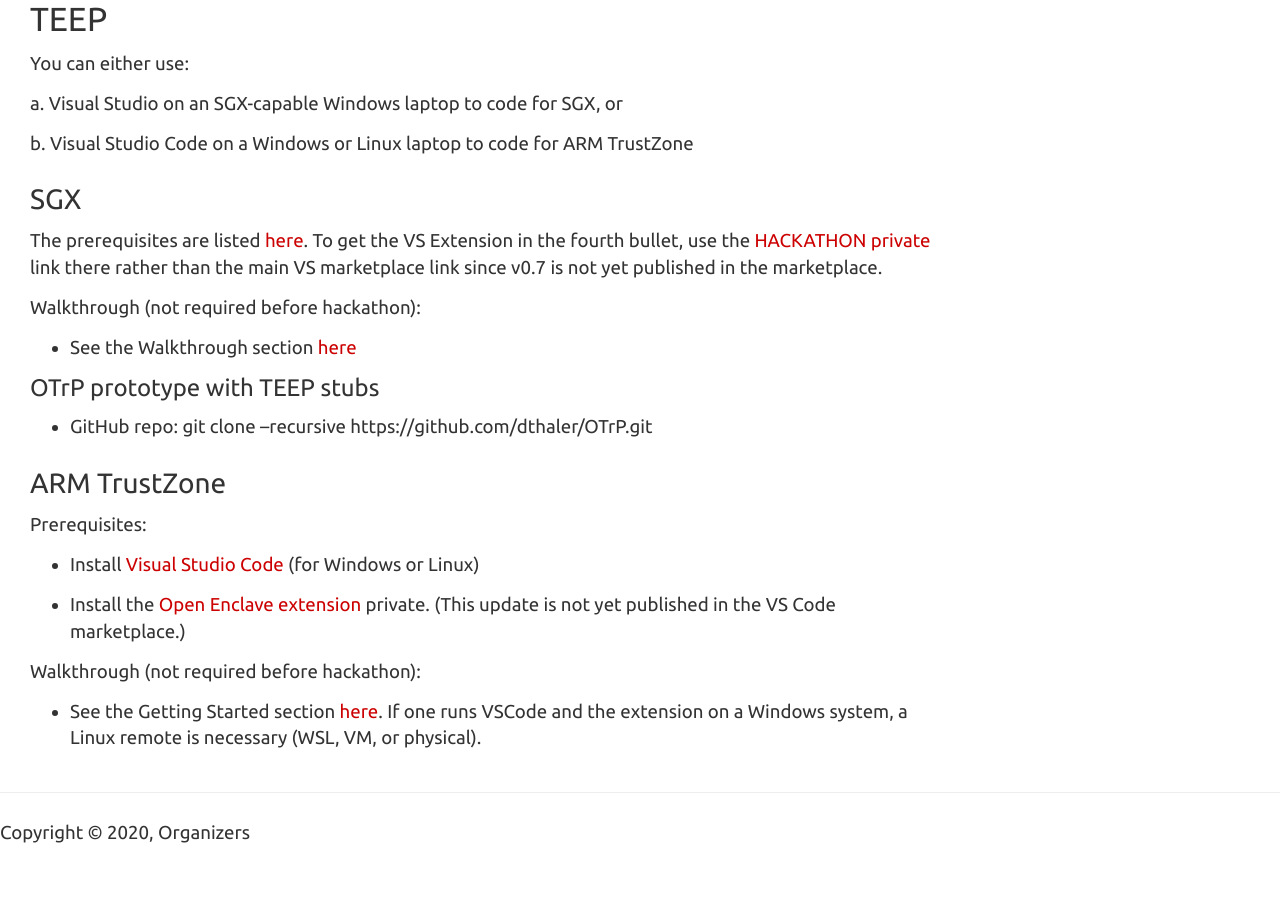
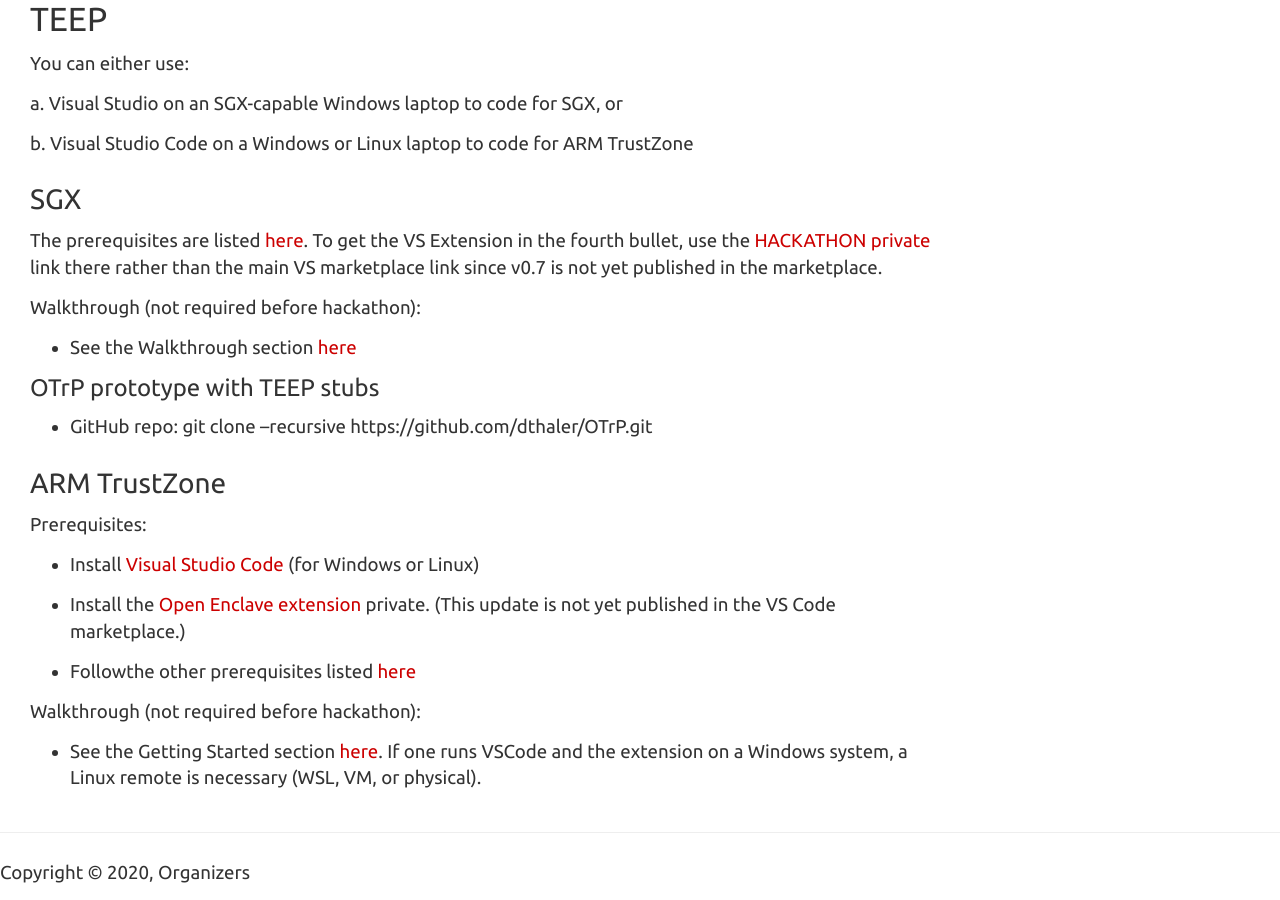
Before and after one commit to siot-hackathon/siot-hackathon.github.io, a Jekyll site: the page built from preparation.md, in a window 1280 px wide and 900 px high, scrolled down 2044 px. Built offline with Jekyll 4.4.1, drawn with Linux system fonts in a browser that asks for light colours; nearby versions of some CDN libraries; before the commit the page ends 2904 px from its top, so only the background shows below that.

Commit message:
Add more prerequisites
Signed-off-by: Dave Thaler <dthaler@microsoft.com>

```diff
--- a/preparation.md
+++ b/preparation.md
@@ -105,6 +105,8 @@ Prerequisites:
 * Install the [Open Enclave extension](https://1drv.ms/u/s!Aqj-Bj9PNivcnu9t-U5vieHQZvzsog?e=3zp70h) private.
   (This update is not yet published in the VS Code marketplace.)
 
+* Followthe other prerequisites listed [here](https://marketplace.visualstudio.com/items?itemName=ms-iot.msiot-vscode-openenclave#requirements)
+
 Walkthrough (not required before hackathon):
 
 * See the Getting Started section [here](https://marketplace.visualstudio.com/items?itemName=ms-iot.msiot-vscode-openenclave).
```
